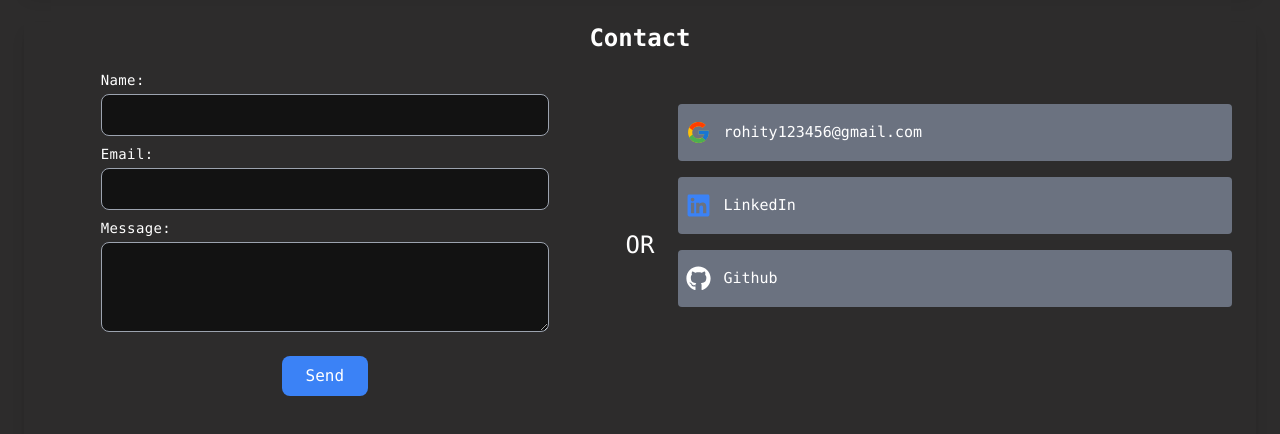
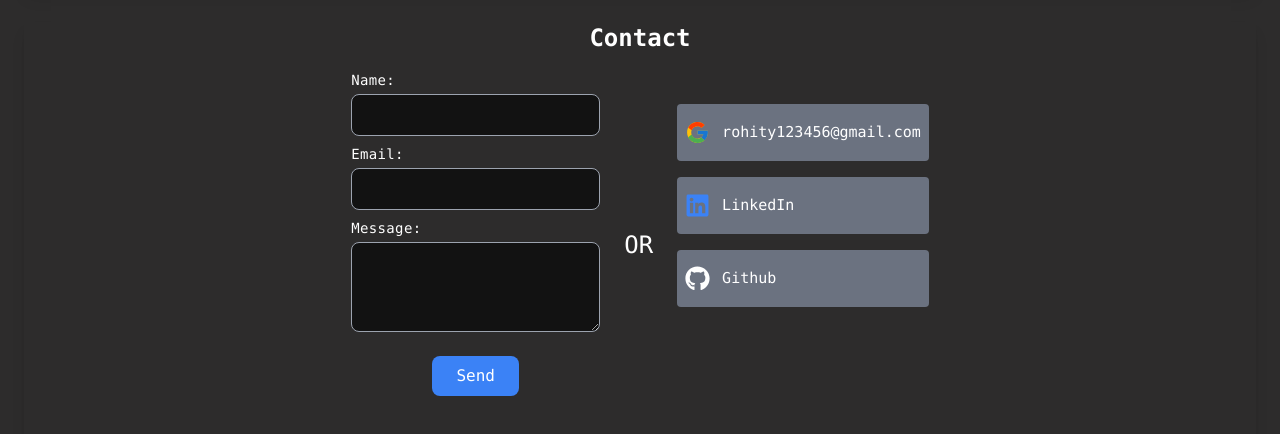
Before and after one commit to rohity123456/rohits-portfolio, a Next.js app: page / in a window 1280 px wide. Shown: the part 1267-1701 px from the top of the page. Built offline with nearby package versions, Linux system fonts and the light colour scheme; no server answers; the database is empty.

Commit message:
Refactor contactSection component with responsive styling, update form layout, and add external links

```diff
--- a/src/app/components/contactSection/index.tsx
+++ b/src/app/components/contactSection/index.tsx
@@ -75,7 +75,7 @@ const ContactSection = () => {
         }`}
         ref={domRef}
       >
-        <div className='flex justify-center items-center flex-col sm:flex-row'>
+        <div className='flex justify-center items-center flex-col sm:flex-row mx-auto'>
           <ContactForm
             handleSubmit={handleSubmit}
             loading={loading}
@@ -108,8 +108,8 @@ const ContactForm: React.FC<ContactFormProps> = ({
   error
 }) => {
   return (
-    <div className='container mx-auto px-6 pb-6'>
-      <form className='max-w-md mx-auto' onSubmit={handleSubmit}>
+    <div className='px-6 pb-6'>
+      <form className='max-w-md' onSubmit={handleSubmit}>
         {error && (
           <div className='flex flex-col mb-2'>
             <div
@@ -219,7 +219,7 @@ const ContactDetails: React.FC = () => {
   ];
 
   return (
-    <div className='container mx-auto px-6 pb-20'>
+    <div className='px-6 pb-20 max-w-80'>
       <div className='mt-4'>
         {contactList.map((contact, index) => (
           <ContactInfo
```
